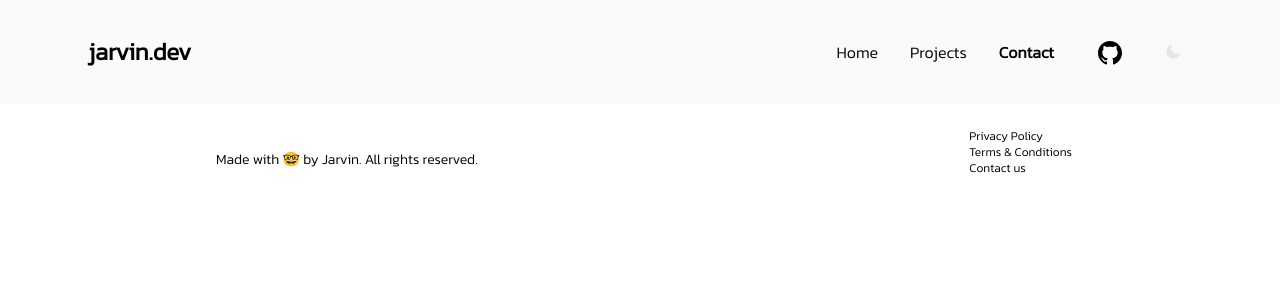
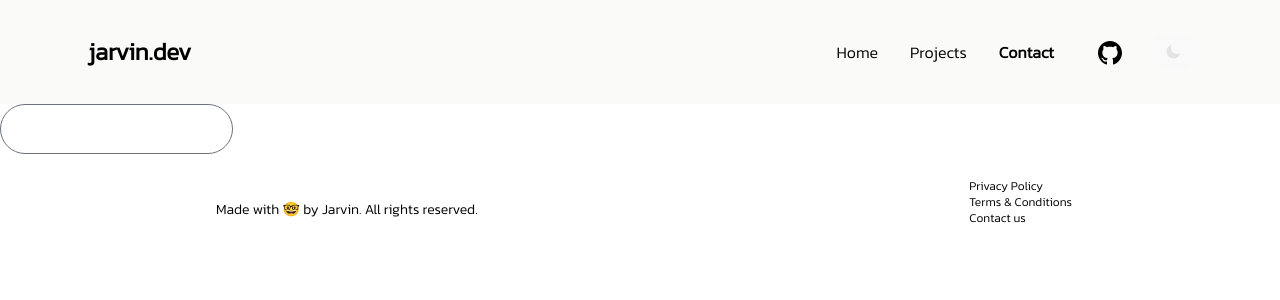
Before and after one commit to jarvin-s/portfolio, a Vue app: page /contact in a window 1280 px wide. Shown: the top 300 px of the page. Built offline with nearby package versions, Linux system fonts and the light colour scheme.

Commit message:
Update Home & Contact

```diff
--- a/src/style.css
+++ b/src/style.css
@@ -3,6 +3,12 @@
 @tailwind base;
 @tailwind components;
 @tailwind utilities;
+
+* {
+  margin: 0;
+  padding: 0;
+  box-sizing: border-box;
+}
 
 :root {
   line-height: 1.5;
--- a/src/views/Contact.vue
+++ b/src/views/Contact.vue
@@ -1,5 +1,12 @@
 <template>
-    <dialog></dialog>
+    <section class="contact">
+        <form>
+            <input type="email" class="form-input px-4 py-3 rounded-full">
+        </form>
+    </section>
+    <div class="mb-auto">
+
+    </div>
 </template>
 
 <script>
--- a/src/views/Home.vue
+++ b/src/views/Home.vue
@@ -1,12 +1,11 @@
 <template>
-    <section id="home" class="hero flex flex-row relative w-[100]% bg-white dark:bg-zinc-800">
+    <section id="home" class="hero flex flex-row relative bg-white dark:bg-zinc-800">
         <div class="container mt-10 py-6 justify-center">
             <div class="content flex justify-center items-center gap-x-12 flex-col md:flex-row">
                 <div class="hero-main flex justify-center items-center gap-10 flex-col md:flex-row relative">
                     <div class="hero-img relative z-1 border-4 border-black dark:border-white bg-cover">
                         <div class="absolute z-0 w-[90%] h-[35%] top-0 gradient-1"></div>
                         <div class="absolute z-0 w-[80%] h-[80%] rounded-full bottom-40 gradient-2"></div>
-                        <!-- <p class="absolute mt-6 ml-4 z-20">test</p> -->
                         <div class="absolute z-0 w-[80%] h-[50%] right-20 bottom-20 gradient-3"></div>
                     </div>
                     <div class="hero-text flex-col md:flex-row">
@@ -46,7 +45,7 @@
     </section>
 </template>
 
-<style>
+<style scoped>
 .hero-img {
     -webkit-animation: morph 6s ease-in-out infinite;
     animation: morph 6s ease-in-out infinite;
@@ -54,7 +53,7 @@
     width: 20rem;
     height: 20rem;
     background-position: 50%;
-    background-image: url("/hero-pfp.png");
+    background-image: url("/.png");
     max-width: 300px;
 }
 
```
